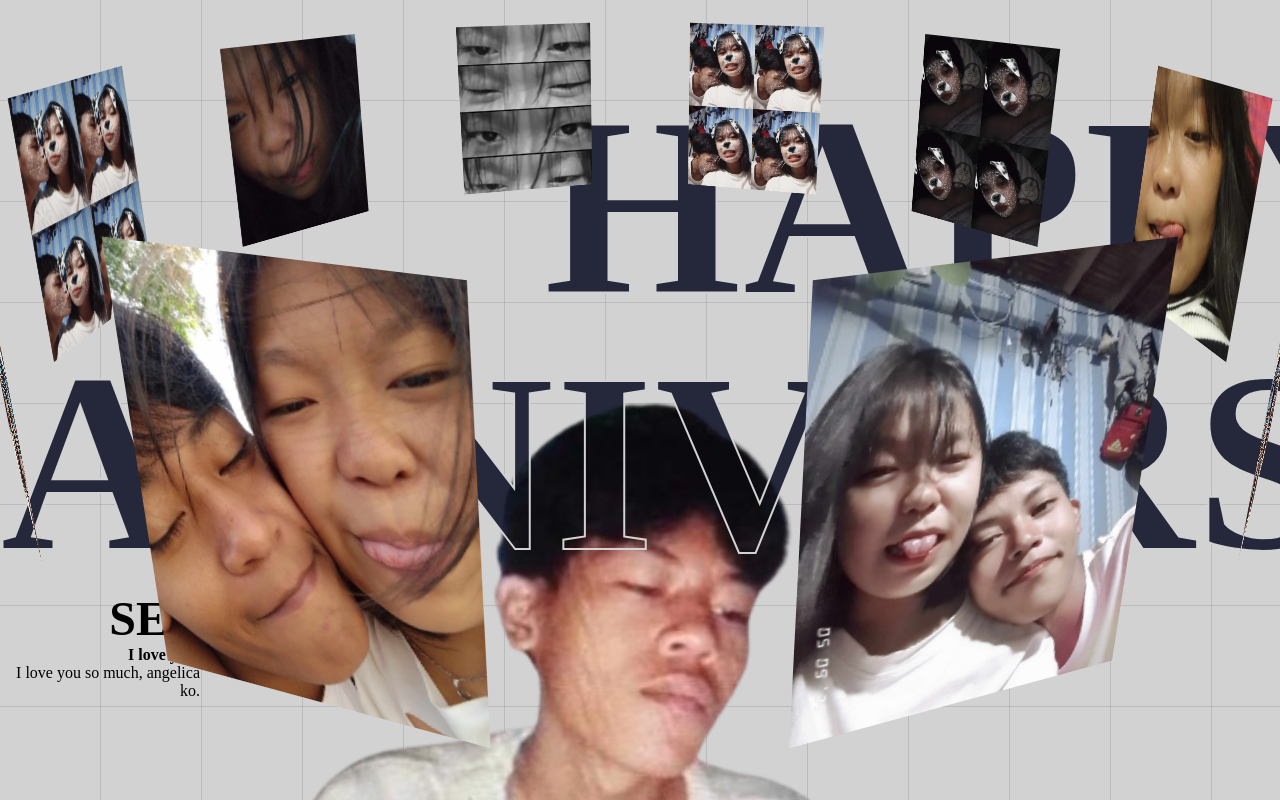
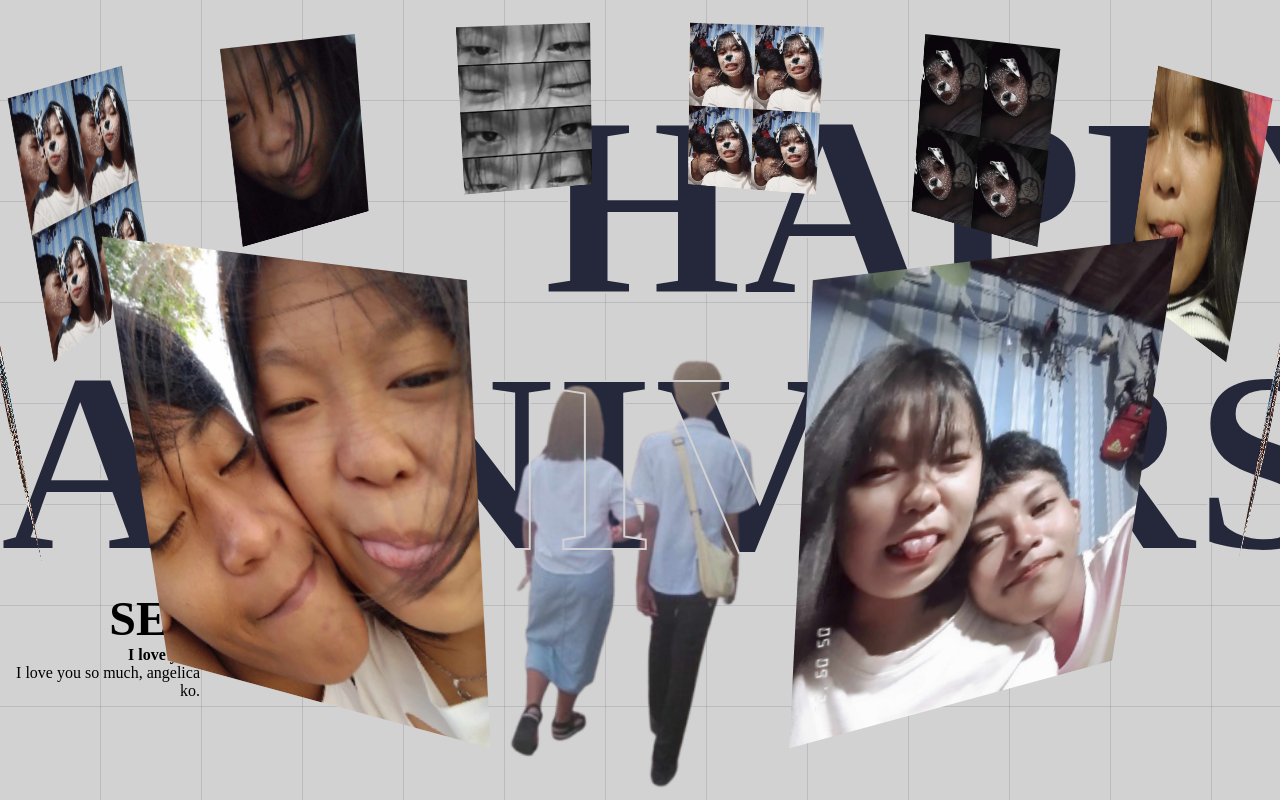
Before and after one commit to seb0714/3D-Pic-Slider, a plain HTML site: page index.html in a window 1280 px wide. Drawn offline with Linux system fonts and the light colour scheme; a web font is replaced by a local one.

Commit message:
Change the model picture

```diff
--- a/style.css
+++ b/style.css
@@ -77,7 +77,7 @@
     font-size: 3em;
 }
 .banner .content .model{
-    background-image: url(images/bulok-na-model.png);
+    background-image: url(images/model-removebg-preview.png);
     width: 100%;
     height: 75vh;
     position: absolute;
```
Also changed, not shown: images/model-removebg-preview.png (added).
